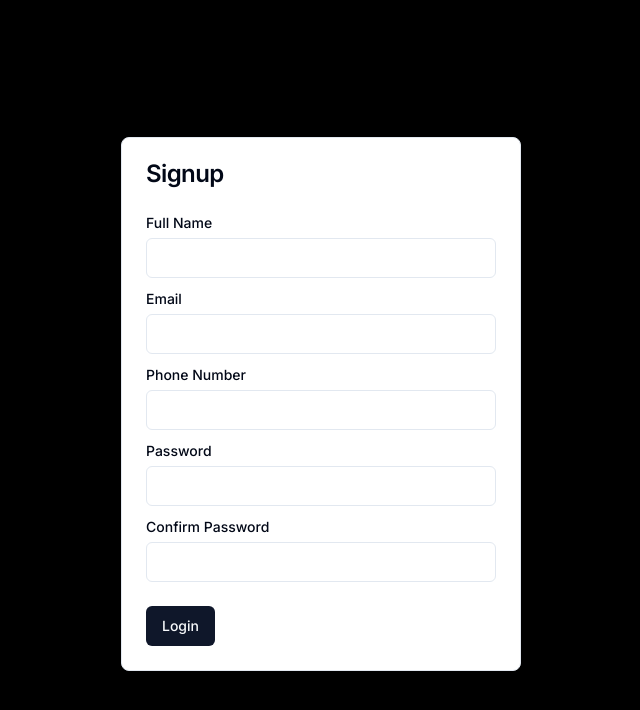
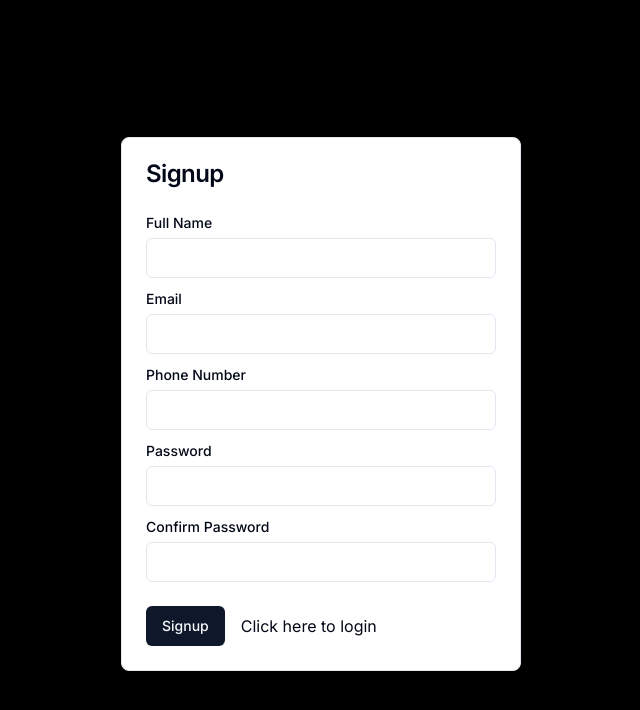
Before and after one commit to ParichayMago/next-app-urc22-FE, a Next.js app: page /signup in a window 1280 px wide. Shown: the top 710 px of the page, without its empty margins (319-959 px from the left). Built offline with nearby package versions, Linux system fonts and the light colour scheme.

Commit message:
added signup and login redirects

```diff
--- a/app/login/LoginCard.tsx
+++ b/app/login/LoginCard.tsx
@@ -92,6 +92,7 @@ const LoginCard: React.FC = () => {
             </CardContent>
             <CardFooter>
               <Button onClick={handleSubmit}>Login</Button>
+              <a className="mx-4" href="#" onClick={()=> router.push("/login") }>Click here to Signup</a>
             </CardFooter>
           </Card>
         </TabsContent>
--- a/app/signup/SignupCard.tsx
+++ b/app/signup/SignupCard.tsx
@@ -137,7 +137,8 @@ const SignupCard: React.FC = () => {
               </div>
             </CardContent>
             <CardFooter>
-              <Button onClick={handleSubmit}>Login</Button>
+              <Button onClick={handleSubmit}>Signup</Button>
+              <a className="mx-4" href="#" onClick={()=> router.push("/login") }>Click here to login</a>
             </CardFooter>
           </Card>
         </TabsContent>
```
